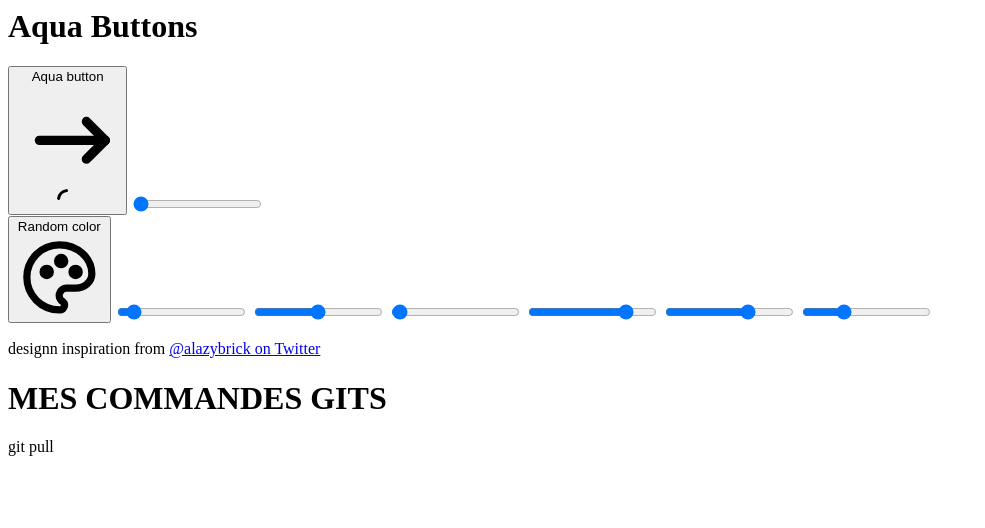
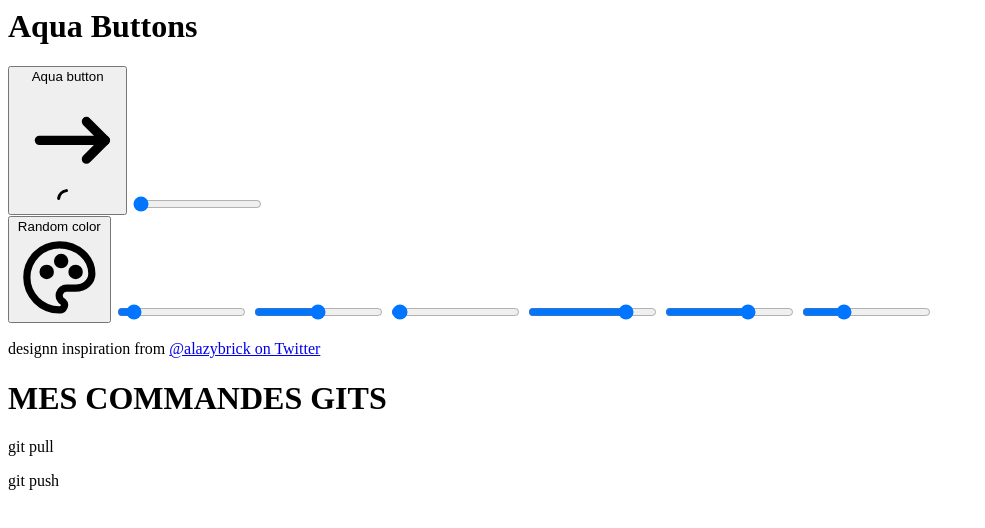
Before and after one commit to Badboy-dev/cours_git, a plain HTML site: page index.html in a window 1280 px wide. Shown: the whole page, without its empty margins (0-985 px from the left). Drawn offline with Linux system fonts and the light colour scheme.

Commit message:
ajout commande push

```diff
--- a/index.html
+++ b/index.html
@@ -47,4 +47,5 @@
   <H1>MES COMMANDES GITS</H1>
 
   <P> git pull </P>
+  <P> git push </P>
 </main>
```
